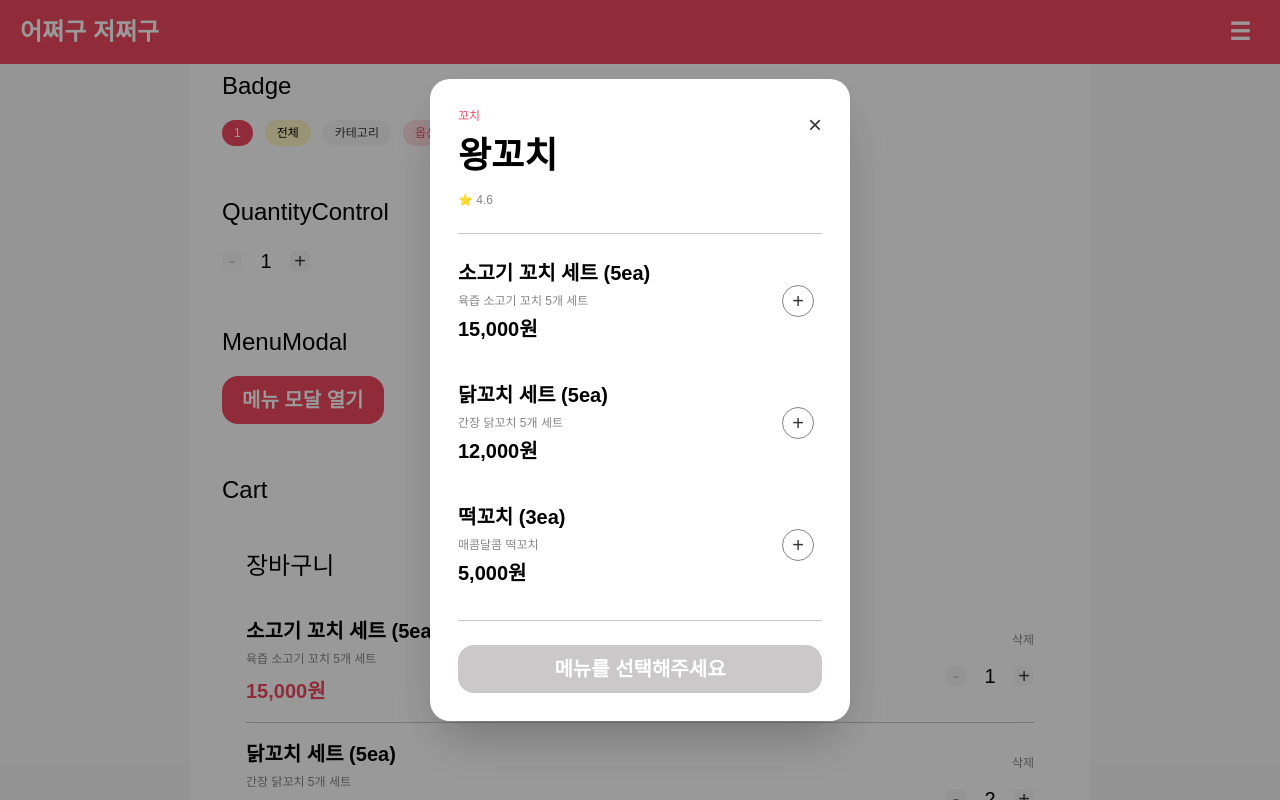
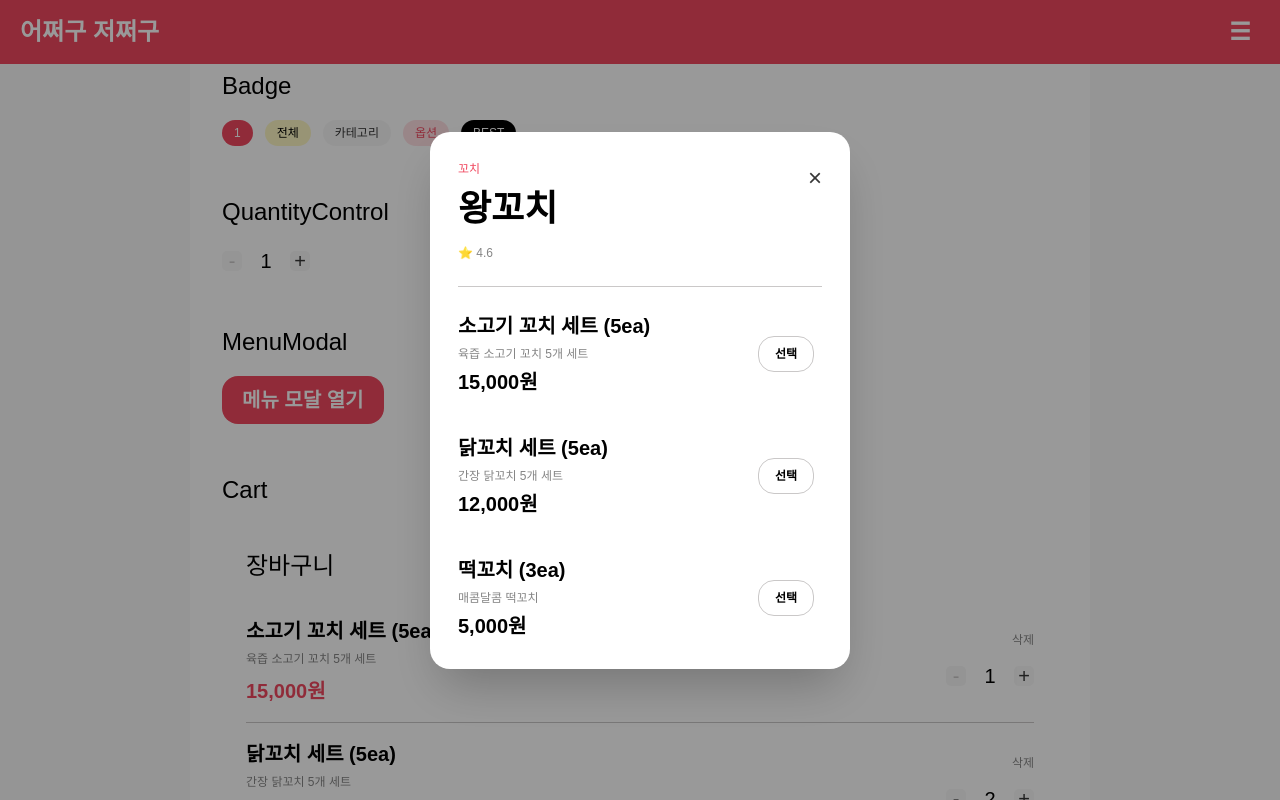
Before and after one commit to uptomaster/7th_deliveryApp, a React (Vite) app in the folder delivery-order-app/: page /test in a window 1280 px wide. Both pictures are taken after a click on the button "메뉴 모달 열기". Shown: the part 668-1468 px from the top of the page. Built offline with nearby package versions, Linux system fonts and the light colour scheme.

Commit message:
feat: 메뉴 모달 옵션 선택 기능 및 장바구니 연동

```diff
--- a/delivery-order-app/src/components/restaurant/MenuModal.jsx
+++ b/delivery-order-app/src/components/restaurant/MenuModal.jsx
@@ -1,47 +1,111 @@
 import { useState } from 'react'
 import Button from '../common/Button'
 import QuantityControl from '../common/QuantityControl'
-import { useCart } from '../../context/CartContext' // 👈 1. 추가
+import { useCart } from '../../context/CartContext'
+
+// 💡 남혁 형이 작업할 부분: 나중에 실제 식당 데이터(restaurants.js)에 옵션이 추가되면 이 더미 데이터를 지우고 실제 데이터를 쓰면 됩니다!
+const DUMMY_OPTIONS = [
+  { id: 'opt1', name: '사이즈 업', price: 1000 },
+  { id: 'opt2', name: '치즈 토핑', price: 500 },
+  { id: 'opt3', name: '매운맛 변경', price: 500 },
+]
 
 function MenuModal({ restaurant, onClose }) {
-  const [selectedMenus, setSelectedMenus] = useState({})
-  const { addToCart } = useCart() // 👈 2. 추가
+  const { addToCart } = useCart()
+
+  // 1. 화면 전환 상태: null이면 '메뉴 목록', 특정 메뉴 객체면 '옵션 선택 화면'
+  const [activeMenu, setActiveMenu] = useState(null)
+
+  // 2. 옵션 선택 화면용 상태 (선택한 옵션 배열, 수량)
+  const [selectedOptions, setSelectedOptions] = useState([])
+  const [count, setCount] = useState(1)
 
   if (!restaurant) return null
 
-  const totalCount = Object.values(selectedMenus).reduce((acc, cur) => acc + cur, 0)
-
-  const handleAddMenu = (menuId) => {
-    setSelectedMenus((prev) => ({ ...prev, [menuId]: 1 }))
-  }
-
-  const handleIncrease = (menuId) => {
-    setSelectedMenus((prev) => ({ ...prev, [menuId]: prev[menuId] + 1 }))
-  }
-
-  const handleDecrease = (menuId) => {
-    setSelectedMenus((prev) => {
-      const currentCount = prev[menuId]
-      if (currentCount <= 1) {
-        const next = { ...prev }
-        delete next[menuId]
-        return next
+  // 옵션 체크박스 클릭 시 추가/해제하는 함수
+  const toggleOption = (option) => {
+    setSelectedOptions((prev) => {
+      const isExist = prev.find((opt) => opt.id === option.id)
+      if (isExist) {
+        return prev.filter((opt) => opt.id !== option.id) // 이미 있으면 해제
       }
-      return { ...prev, [menuId]: currentCount - 1 }
+      return [...prev, option] // 없으면 추가
     })
   }
 
-  // 👈 3. 장바구니에 담는 함수 추가
-  const handleSubmit = () => {
-    restaurant.menus?.forEach((menu) => {
-      const count = selectedMenus[menu.id]
-      if (count > 0) {
-        addToCart(restaurant.name, menu, count)
-      }
-    })
-    onClose()
+  // 장바구니 담기 버튼
+  const handleAddToCart = () => {
+    // 💡 민서 님이 수정한 CartContext의 addToCart 함수에 맞게 데이터(selectedOptions)를 넘겨줍니다!
+    addToCart(restaurant.name, activeMenu, count, selectedOptions)
+    onClose() // 담은 후에는 모달을 닫습니다.
   }
 
+  // ==========================================
+  // [화면 A] 특정 메뉴를 클릭했을 때 나오는 '옵션 선택 화면'
+  // ==========================================
+  if (activeMenu) {
+    const parsePrice = (price) => Number(price.toString().replace(/[^0-9]/g, ''))
+    const basePrice = parsePrice(activeMenu.price)
+    const optionsPrice = selectedOptions.reduce((sum, opt) => sum + opt.price, 0)
+    const totalPrice = (basePrice + optionsPrice) * count
+
+    return (
+      <div className="fixed inset-0 z-[100] flex items-center justify-center bg-black/40 px-5">
+        <section className="flex w-full max-w-[420px] flex-col rounded-modal bg-gray-0 p-7 shadow-2xl">
+          <div className="flex items-start justify-between gap-4">
+            <h2 className="text-[24px] font-bold text-gray-5">{activeMenu.name}</h2>
+            <button type="button" onClick={() => setActiveMenu(null)} className="text-[24px] font-medium text-gray-4 transition hover:text-primary">
+              ←
+            </button>
+          </div>
+          <p className="mt-1 text-[12px] font-medium text-gray-3">{activeMenu.description}</p>
+          <p className="mt-2 text-[20px] font-bold text-gray-5">{activeMenu.price}</p>
+
+          <div className="my-6 h-px bg-gray-2" />
+
+          {/* 남혁 형이 주로 작업할 옵션 리스트 UI 영역 */}
+          <div className="flex-1 overflow-y-auto space-y-4 pr-2">
+            <h3 className="text-[16px] font-bold text-gray-5">추가 옵션</h3>
+            {DUMMY_OPTIONS.map((opt) => (
+              <label key={opt.id} className="flex cursor-pointer items-center justify-between">
+                <div className="flex items-center gap-2">
+                  <input
+                    type="checkbox"
+                    className="h-4 w-4 accent-primary"
+                    checked={selectedOptions.some((s) => s.id === opt.id)}
+                    onChange={() => toggleOption(opt)}
+                  />
+                  <span className="text-[14px] font-medium text-gray-5">{opt.name}</span>
+                </div>
+                <span className="text-[14px] font-medium text-gray-5">
+                  +{opt.price.toLocaleString()}원
+                </span>
+              </label>
+            ))}
+          </div>
+
+          <div className="my-6 h-px bg-gray-2" />
+
+          <div className="mb-6 flex items-center justify-between">
+            <span className="text-[16px] font-bold text-gray-5">수량</span>
+            <QuantityControl
+              count={count}
+              onDecrease={() => setCount(Math.max(1, count - 1))}
+              onIncrease={() => setCount(count + 1)}
+            />
+          </div>
+
+          <Button variant="primary" size="full" onClick={handleAddToCart}>
+            {totalPrice.toLocaleString()}원 담기
+          </Button>
+        </section>
+      </div>
+    )
+  }
+
+  // ==========================================
+  // [화면 B] 기존과 같은 '메뉴 목록 화면'
+  // ==========================================
   return (
     <div className="fixed inset-0 z-[100] flex items-center justify-center bg-black/40 px-5">
       <section className="flex w-full max-w-[420px] flex-col rounded-modal bg-gray-0 p-7 shadow-2xl">
@@ -51,36 +115,36 @@ function MenuModal({ restaurant, onClose }) {
             <h2 className="mt-1 text-[36px] font-bold text-gray-5">{restaurant.name}</h2>
             <p className="mt-2 text-[12px] font-medium text-gray-3">⭐ {restaurant.rating}</p>
           </div>
-          <button type="button" onClick={onClose} className="text-[24px] font-medium text-gray-4 transition hover:text-primary" aria-label="모달 닫기">×</button>
+          <button type="button" onClick={onClose} className="text-[24px] font-medium text-gray-4 transition hover:text-primary" aria-label="모달 닫기">
+            ×
+          </button>
         </div>
 
         <div className="my-6 h-px bg-gray-2" />
 
-        <div className="max-h-[50vh] overflow-y-auto space-y-9 pr-2">
-          {restaurant.menus?.map((menu) => {
-            const count = selectedMenus[menu.id]
-            return (
-              <div key={menu.id} className="flex items-center justify-between gap-4">
-                <div>
-                  <h3 className="text-[20px] font-bold text-gray-5">{menu.name}</h3>
-                  <p className="mt-1 text-[12px] font-medium text-gray-3">{menu.description}</p>
-                  <p className="mt-1 text-[20px] font-bold text-gray-5">{menu.price}</p>
-                </div>
-                {count ? (
-                  <QuantityControl count={count} onDecrease={() => handleDecrease(menu.id)} onIncrease={() => handleIncrease(menu.id)} />
-                ) : (
-                  <button type="button" onClick={() => handleAddMenu(menu.id)} className="flex h-8 w-8 items-center justify-center rounded-full border border-gray-3 text-[20px] text-gray-4 transition hover:border-primary hover:text-primary">+</button>
-                )}
+        <div className="max-h-[50vh] space-y-9 overflow-y-auto pr-2">
+          {restaurant.menus?.map((menu) => (
+            <div key={menu.id} className="flex items-center justify-between gap-4">
+              <div>
+                <h3 className="text-[20px] font-bold text-gray-5">{menu.name}</h3>
+                <p className="mt-1 text-[12px] font-medium text-gray-3">{menu.description}</p>
+                <p className="mt-1 text-[20px] font-bold text-gray-5">{menu.price}</p>
               </div>
-            )
-          })}
-        </div>
 
-        <div className="mt-8 border-t border-gray-2 pt-6">
-          {/* 👈 4. onClick을 handleSubmit으로 변경 */}
-          <Button variant="yellow" className="w-full py-4 text-[16px] font-bold" onClick={handleSubmit} disabled={totalCount === 0}>
-            {totalCount > 0 ? `${totalCount}개 담기` : '메뉴를 선택해주세요'}
-          </Button>
+              {/* + 버튼 대신 '선택' 버튼으로 옵션 화면에 진입하도록 변경 */}
+              <Button
+                variant="outline"
+                size="sm"
+                onClick={() => {
+                  setActiveMenu(menu)
+                  setCount(1)
+                  setSelectedOptions([])
+                }}
+              >
+                선택
+              </Button>
+            </div>
+          ))}
         </div>
       </section>
     </div>
```
